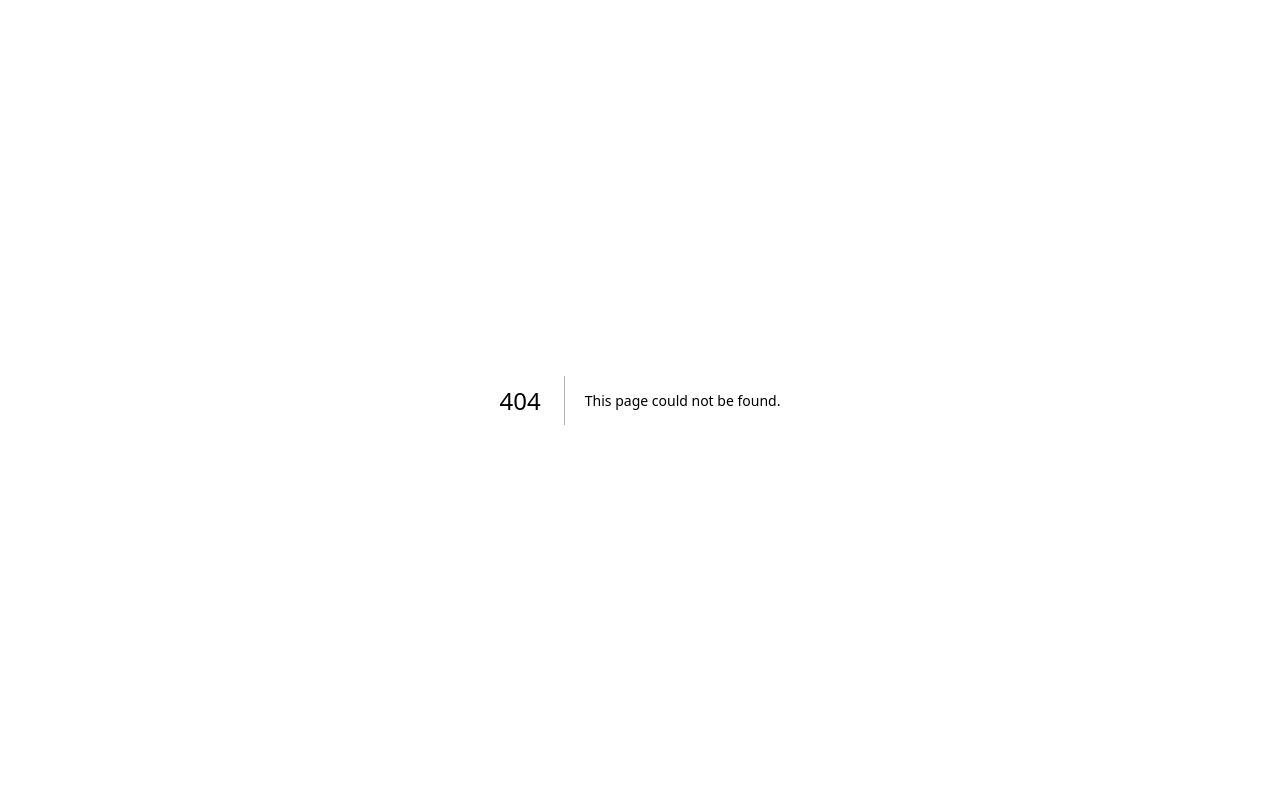
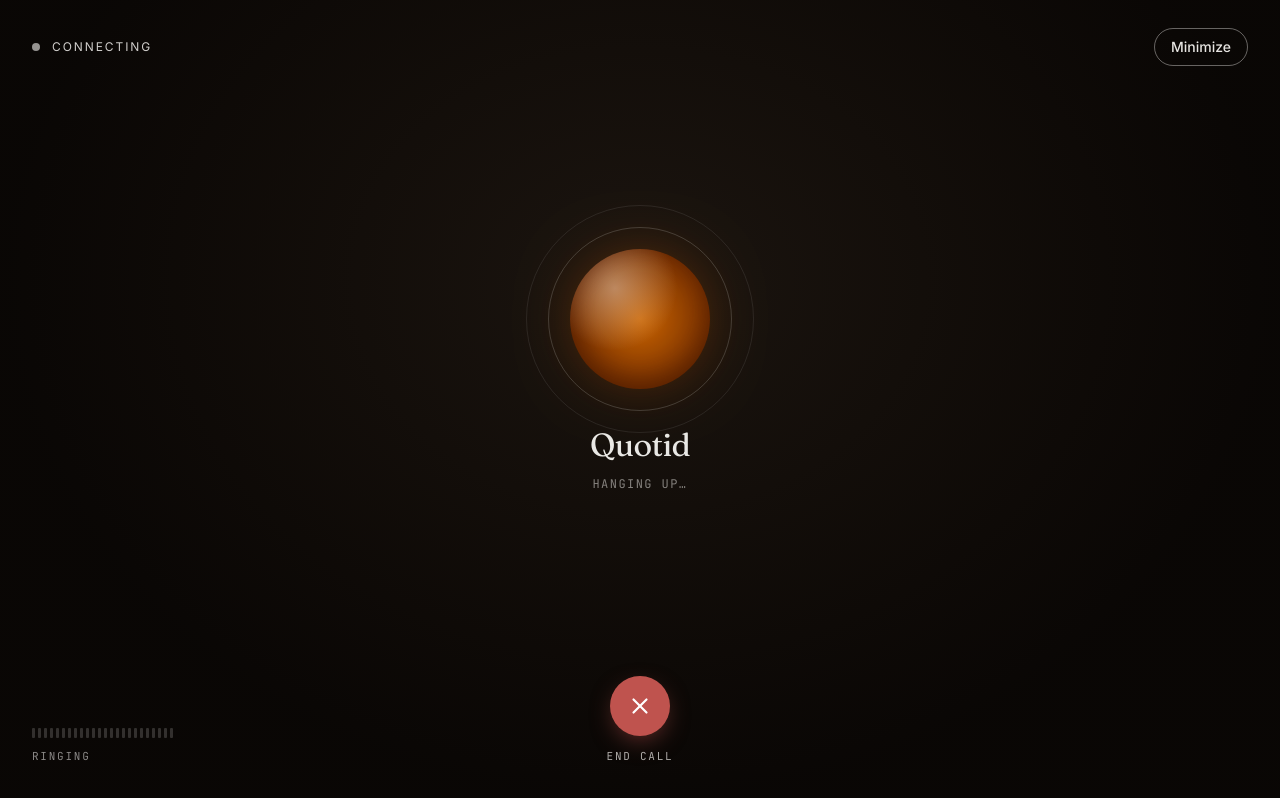
Before and after one commit to mojoro/quotid, a Next.js app in the folder apps/web/: page /call in a window 1280 px wide. Before the commit this address had no page. Built offline with nearby package versions, Linux system fonts and the light colour scheme; no server answers.

Commit message:
Add live call overlay with breathing orb and status polling

```diff
--- /dev/null
+++ b/apps/web/app/call/page.tsx
@@ -0,0 +1,5 @@
+import { LiveCall } from "@/components/live-call/live-call.client";
+
+export default function CallPage() {
+  return <LiveCall />;
+}
--- /dev/null
+++ b/apps/web/components/live-call/live-call.client.tsx
@@ -0,0 +1,259 @@
+"use client";
+
+import { useEffect, useMemo, useRef, useState } from "react";
+import { useRouter } from "next/navigation";
+import { useQuery } from "@tanstack/react-query";
+import { IconClose } from "@/components/icons";
+import { fmtDuration } from "@/lib/format";
+
+type ActiveCall = {
+  id: string;
+  status: "DIALING" | "IN_PROGRESS";
+  scheduled_for: string;
+  started_at: string | null;
+  workflow_id: string;
+} | null;
+
+type ActiveResponse = { active: ActiveCall };
+
+async function fetchActive(): Promise<ActiveResponse> {
+  const res = await fetch("/api/call-sessions/active", { credentials: "include" });
+  if (!res.ok) throw new Error(`Active call fetch failed: ${res.status}`);
+  return res.json();
+}
+
+export function LiveCall() {
+  const router = useRouter();
+  const { data, isLoading } = useQuery({
+    queryKey: ["call-sessions", "active"],
+    queryFn: fetchActive,
+    refetchInterval: 1500,
+  });
+
+  const active = data?.active ?? null;
+  const phase = active?.status === "IN_PROGRESS" ? "in-progress" : active?.status === "DIALING" ? "dialing" : "off";
+
+  const startedAt = active?.started_at ? new Date(active.started_at).getTime() : null;
+  const [now, setNow] = useState(() => Date.now());
+  useEffect(() => {
+    if (phase !== "in-progress") return;
+    const id = setInterval(() => setNow(Date.now()), 250);
+    return () => clearInterval(id);
+  }, [phase]);
+
+  const elapsedSec = startedAt ? Math.max(0, Math.floor((now - startedAt) / 1000)) : 0;
+
+  useEffect(() => {
+    if (isLoading) return;
+    if (phase === "off") {
+      const t = setTimeout(() => router.replace("/journal-entries"), 200);
+      return () => clearTimeout(t);
+    }
+  }, [phase, isLoading, router]);
+
+  return (
+    <div
+      className="fixed inset-0 z-30 grid grid-rows-[auto_1fr_auto] px-8 pt-7 pb-9"
+      style={{
+        background:
+          "radial-gradient(ellipse at 50% 35%, oklch(20% 0.015 60), oklch(13% 0.008 60) 70%)",
+        color: "oklch(96% 0.005 80)",
+        animation: "var(--animate-fade-in)",
+      }}
+    >
+      <Head phase={phase} onMinimize={() => router.push("/journal-entries")} />
+      <Center phase={phase} elapsedSec={elapsedSec} />
+      <Foot
+        phase={phase}
+        onEnd={() => router.push("/journal-entries")}
+      />
+    </div>
+  );
+}
+
+function Head({
+  phase,
+  onMinimize,
+}: {
+  phase: "off" | "dialing" | "in-progress";
+  onMinimize: () => void;
+}) {
+  return (
+    <div className="flex items-center justify-between">
+      <div className="flex items-center gap-3">
+        <div
+          className="h-2 w-2 rounded-full"
+          style={{
+            background:
+              phase === "in-progress"
+                ? "var(--color-accent)"
+                : "oklch(96% 0.005 80 / 0.6)",
+          }}
+          aria-hidden="true"
+        />
+        <div
+          className="text-xs tracking-[0.16em] uppercase"
+          style={{ color: "oklch(96% 0.005 80 / 0.85)" }}
+        >
+          {phase === "dialing" ? "Calling" : phase === "in-progress" ? "Live · End-to-end encrypted" : "Connecting"}
+        </div>
+      </div>
+      <button
+        type="button"
+        onClick={onMinimize}
+        className="inline-flex items-center gap-2 rounded-full border bg-transparent px-4 py-2 text-sm font-medium transition-colors"
+        style={{
+          borderColor: "oklch(96% 0.005 80 / 0.4)",
+          color: "oklch(96% 0.005 80 / 0.95)",
+        }}
+      >
+        Minimize
+      </button>
+    </div>
+  );
+}
+
+function Center({
+  phase,
+  elapsedSec,
+}: {
+  phase: "off" | "dialing" | "in-progress";
+  elapsedSec: number;
+}) {
+  return (
+    <div className="flex flex-col items-center justify-center px-6 py-4 text-center">
+      <Orb phase={phase} />
+      <h1 className="m-0 font-display text-[clamp(28px,3vw,32px)] font-normal tracking-[-0.02em]" style={{ color: "oklch(96% 0.005 80 / 0.96)" }}>
+        Quotid
+      </h1>
+      <div
+        className="mt-1.5 font-mono text-[12px] tracking-[0.12em] tabular-nums uppercase"
+        style={{ color: "oklch(96% 0.005 80 / 0.5)" }}
+      >
+        {phase === "dialing"
+          ? "Dialing your phone…"
+          : phase === "in-progress"
+          ? `Connected · ${fmtDuration(elapsedSec)}`
+          : "Hanging up…"}
+      </div>
+    </div>
+  );
+}
+
+function Orb({ phase }: { phase: "off" | "dialing" | "in-progress" }) {
+  const fast = phase === "dialing";
+  const ringDuration = fast ? "1.4s" : "2.8s";
+  const breatheDuration = fast ? "1.6s" : "4s";
+
+  return (
+    <div
+      className="relative mb-8 grid place-items-center"
+      style={{ width: "clamp(100px, 22vw, 140px)", height: "clamp(100px, 22vw, 140px)" }}
+    >
+      <span
+        aria-hidden="true"
+        className="absolute rounded-full border"
+        style={{
+          inset: -22,
+          borderColor: "oklch(96% 0.005 80 / 0.18)",
+          animation: `ring ${ringDuration} ease-out infinite`,
+        }}
+      />
+      <span
+        aria-hidden="true"
+        className="absolute rounded-full border"
+        style={{
+          inset: -44,
+          borderColor: "oklch(96% 0.005 80 / 0.09)",
+          animation: `ring ${ringDuration} ease-out infinite`,
+          animationDelay: "0.7s",
+        }}
+      />
+      <div
+        className="h-full w-full rounded-full"
+        style={{
+          background:
+            "radial-gradient(circle at 32% 28%, oklch(82% 0.04 55 / 0.55), transparent 45%), radial-gradient(circle at 50% 50%, var(--color-accent), oklch(38% 0.12 55) 75%)",
+          boxShadow:
+            "inset 0 -8px 24px oklch(25% 0.08 55 / 0.5), 0 0 60px -10px oklch(60% 0.18 55 / 0.45)",
+          animation: `breathe ${breatheDuration} ease-in-out infinite`,
+        }}
+      />
+    </div>
+  );
+}
+
+function Foot({
+  phase,
+  onEnd,
+}: {
+  phase: "off" | "dialing" | "in-progress";
+  onEnd: () => void;
+}) {
+  return (
+    <div className="grid grid-cols-[1fr_auto_1fr] items-end gap-6">
+      <MicMeter active={phase === "in-progress"} />
+      <div className="flex flex-col items-center gap-3">
+        <button
+          type="button"
+          onClick={onEnd}
+          aria-label="Hang up"
+          className="inline-flex h-15 w-15 cursor-pointer items-center justify-center rounded-full border-none p-0 text-white transition-transform hover:-translate-y-0.5"
+          style={{
+            width: 60,
+            height: 60,
+            background: "var(--color-bad)",
+            boxShadow: "0 8px 24px -6px oklch(58% 0.14 25 / 0.55)",
+          }}
+        >
+          <IconClose size={26} />
+        </button>
+        <div
+          className="font-mono text-[11px] tracking-[0.16em] uppercase"
+          style={{ color: "oklch(96% 0.005 80 / 0.7)" }}
+        >
+          End call
+        </div>
+      </div>
+      <div />
+    </div>
+  );
+}
+
+function MicMeter({ active }: { active: boolean }) {
+  const [vals, setVals] = useState<number[]>(() => Array.from({ length: 24 }, () => 0.3));
+  useEffect(() => {
+    if (!active) return;
+    const id = setInterval(() => {
+      setVals(Array.from({ length: 24 }, () => 0.2 + Math.random() * 0.8));
+    }, 90);
+    return () => clearInterval(id);
+  }, [active]);
+
+  const bars = useMemo(() => vals, [vals]);
+
+  return (
+    <div className="flex flex-col items-start gap-2.5">
+      <div className="flex h-8 items-end gap-[3px]" aria-hidden="true">
+        {bars.map((v, i) => (
+          <span
+            key={i}
+            className="w-[3px] rounded-[1px] transition-[height] duration-100"
+            style={{
+              height: `${v * 100}%`,
+              background: "oklch(96% 0.005 80 / 0.7)",
+              opacity: active ? 1 : 0.25,
+            }}
+          />
+        ))}
+      </div>
+      <div
+        aria-live="polite"
+        className="font-mono text-[11px] tracking-[0.16em] uppercase"
+        style={{ color: "oklch(96% 0.005 80 / 0.55)" }}
+      >
+        {active ? "Listening" : "Ringing"}
+      </div>
+    </div>
+  );
+}
```
